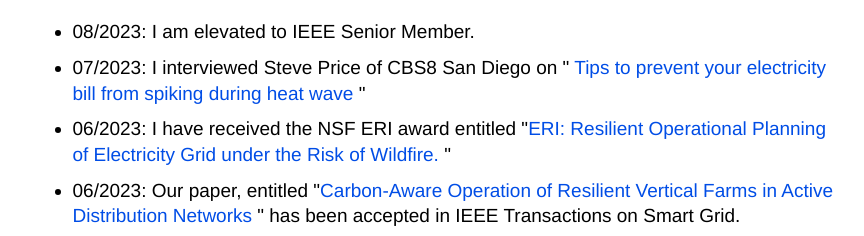
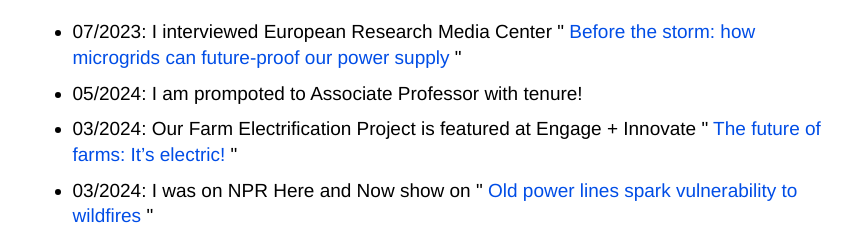
Before and after one commit to SmartGridSDSU/SmartGridSDSU.github.io, a plain HTML site: page index.html in a window 1280 px wide. Shown: the part 554-790 px from the top of the page, without its empty margins (205-1069 px from the left). Drawn offline with Linux system fonts and the light colour scheme; some icons are missing.

Commit message:
Update news

```diff
--- a/index.html
+++ b/index.html
@@ -62,7 +62,15 @@
 
 <h2 id="news"><a href="#news" class="header-anchor">News</a></h2>
 <ul>
-<li><p>08/2023: I am elevated to IEEE Senior Member.
+<li><p>07/2023: I interviewed European Research Media Center    &quot;<a href="https://www.youris.com/energy/energy-grid/before-the-storm-how-microgrids-can-future-proof-our-power-supply.kl"> Before the storm: how microgrids can future-proof our power supply </a>&quot;  </p>
+</li>
+  <li><p>05/2024: I am prompoted to Associate Professor with tenure!  </p>
+</li>
+  <li><p>03/2024: Our Farm Electrification Project is featured at Engage + Innovate   &quot;<a href="https://www.sdsu.edu/news/2024/03/the-future-of-farms-its-electric"> The future of farms: It’s electric! </a>&quot;  </p>
+</li>
+  <li><p>03/2024: I was on NPR Here and Now show on   &quot;<a href="https://www.wbur.org/hereandnow/2024/03/13/wildfires-temperatures"> Old power lines spark vulnerability to wildfires </a>&quot;  </p>
+</li>
+  <li><p>08/2023: I am elevated to IEEE Senior Member.
 </li>
 <li><p>07/2023: I interviewed Steve Price of CBS8 San Diego on   &quot;<a href="https://www.cbs8.com/amp/article/news/local/tips-to-prevent-your-electricity-bill-from-spiking/509-6898bdd3-aa1e-4f3b-af1e-2397d78f0681"> Tips to prevent your electricity bill from spiking during heat wave </a>&quot;  </p>
 </li>
```
